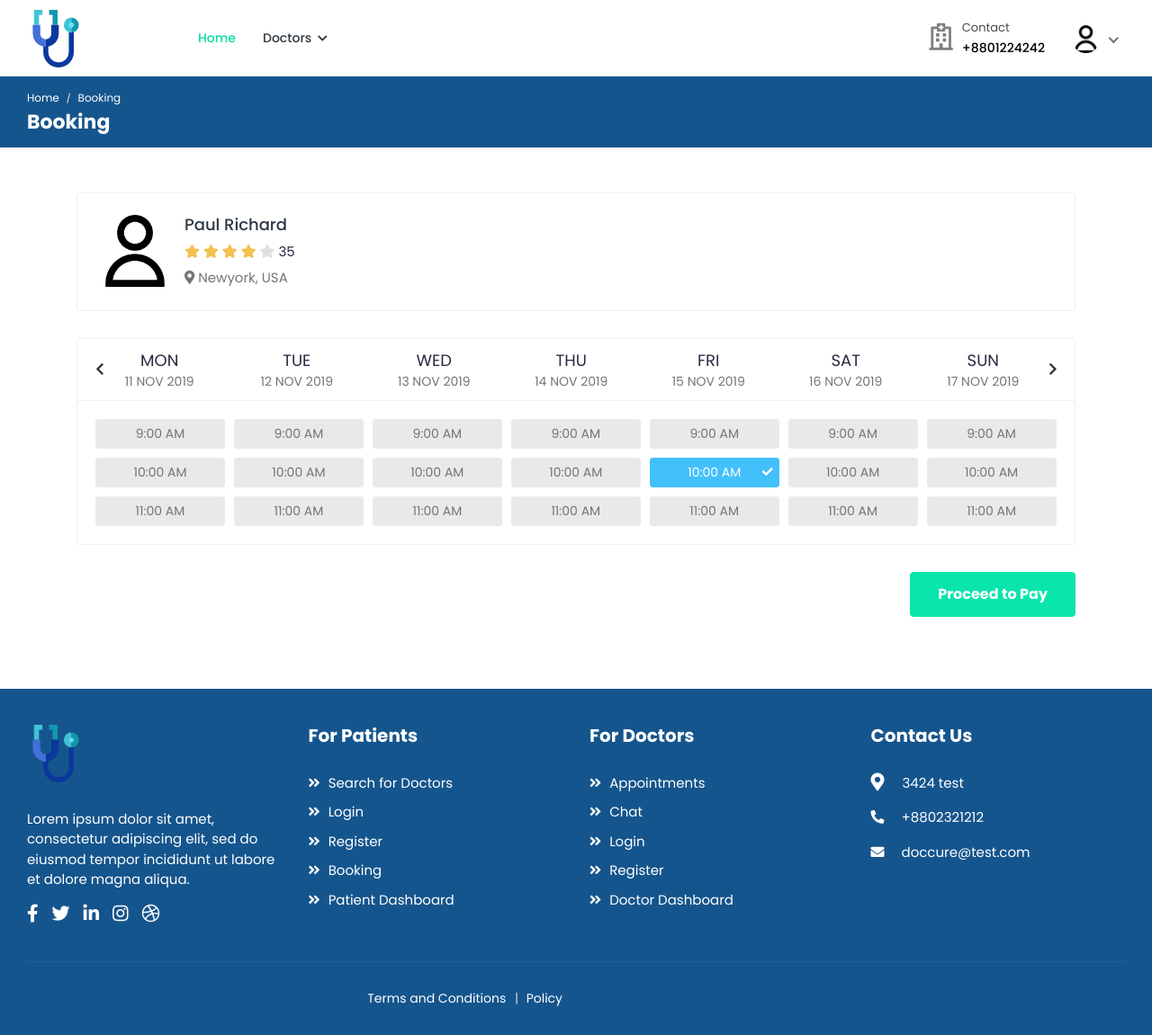
After one commit to manjurulhoque/doccure, a Django app: a page that uses templates/bookings/booking.html in a window 1280 px wide. The commit adds this page. Shown: the whole page at 90% size. Run offline with Django 3.2, Linux system fonts and the light colour scheme; a user stored in the database is signed in; data comes from the database, SQL or seed files in the repository; both versions use the stored data as it was after the commit; some libraries are stand-ins or nearby versions.

Commit message:
Booking template

```diff
--- /dev/null
+++ b/bookings/urls.py
@@ -0,0 +1,9 @@
+from django.urls import path
+
+from .views import BookingTemplateView
+
+app_name = "bookings"
+
+urlpatterns = [
+    path('doctor/<slug:username>', BookingTemplateView.as_view(), name="doctor-booking-view"),
+]
--- a/bookings/views.py
+++ b/bookings/views.py
@@ -1,3 +1,18 @@
 from django.shortcuts import render
+from django.views.generic import TemplateView
+from django.http import HttpResponse, HttpRequest, Http404
 
-# Create your views here.
+from accounts.models import User
+
+from mixins.custom_mixins import PatientRequiredMixin
+
+
+class BookingTemplateView(PatientRequiredMixin, TemplateView):
+    template_name = "bookings/booking.html"
+
+    def get(self, request: HttpRequest, *args, **kwargs):
+        try:
+            doctor = User.objects.get(username=kwargs['username'])
+        except User.DoesNotExist:
+            raise Http404
+        return render(request, self.template_name, {"doctor": doctor})
--- a/doccure/urls.py
+++ b/doccure/urls.py
@@ -14,6 +14,7 @@ urlpatterns = [
     path('accounts/', include("accounts.urls")),
     path('patients/', include("patients.urls")),
     path('doctors/', include("doctors.urls")),
+    path('bookings/', include("bookings.urls")),
     path('', include("core.urls")),
 
     path('__debug__/', include(debug_toolbar.urls)),
--- /dev/null
+++ b/templates/bookings/booking.html
@@ -0,0 +1,229 @@
+{% extends 'base.html' %}
+
+{% load static %}
+
+{% block content %}
+
+    <!-- Breadcrumb -->
+    <div class="breadcrumb-bar">
+        <div class="container-fluid">
+            <div class="row align-items-center">
+                <div class="col-md-12 col-12">
+                    <nav aria-label="breadcrumb" class="page-breadcrumb">
+                        <ol class="breadcrumb">
+                            <li class="breadcrumb-item"><a href="index-2.html">Home</a></li>
+                            <li class="breadcrumb-item active" aria-current="page">Booking</li>
+                        </ol>
+                    </nav>
+                    <h2 class="breadcrumb-title">Booking</h2>
+                </div>
+            </div>
+        </div>
+    </div>
+    <!-- /Breadcrumb -->
+
+    <!-- Page Content -->
+    <div class="content">
+        <div class="container">
+
+            <div class="row">
+                <div class="col-12">
+
+                    <div class="card">
+                        <div class="card-body">
+                            <div class="booking-doc-info">
+                                <a href="{% url 'doctors:doctor-profile' doctor.username %}" class="booking-doc-img">
+                                    <img src="{{ doctor.profile.image }}" alt="User Image">
+                                </a>
+                                <div class="booking-info">
+                                    <h4><a href="{% url 'doctors:doctor-profile' doctor.username %}">{{ doctor.get_full_name }}</a></h4>
+                                    <div class="rating">
+                                        <i class="fas fa-star filled"></i>
+                                        <i class="fas fa-star filled"></i>
+                                        <i class="fas fa-star filled"></i>
+                                        <i class="fas fa-star filled"></i>
+                                        <i class="fas fa-star"></i>
+                                        <span class="d-inline-block average-rating">35</span>
+                                    </div>
+                                    <p class="text-muted mb-0"><i class="fas fa-map-marker-alt"></i> Newyork, USA</p>
+                                </div>
+                            </div>
+                        </div>
+                    </div>
+
+                    <!-- Schedule Widget -->
+                    <div class="card booking-schedule schedule-widget">
+
+                        <!-- Schedule Header -->
+                        <div class="schedule-header">
+                            <div class="row">
+                                <div class="col-md-12">
+
+                                    <!-- Day Slot -->
+                                    <div class="day-slot">
+                                        <ul>
+                                            <li class="left-arrow">
+                                                <a href="#">
+                                                    <i class="fa fa-chevron-left"></i>
+                                                </a>
+                                            </li>
+                                            <li>
+                                                <span>Mon</span>
+                                                <span class="slot-date">11 Nov <small
+                                                        class="slot-year">2019</small></span>
+                                            </li>
+                                            <li>
+                                                <span>Tue</span>
+                                                <span class="slot-date">12 Nov <small
+                                                        class="slot-year">2019</small></span>
+                                            </li>
+                                            <li>
+                                                <span>Wed</span>
+                                                <span class="slot-date">13 Nov <small
+                                                        class="slot-year">2019</small></span>
+                                            </li>
+                                            <li>
+                                                <span>Thu</span>
+                                                <span class="slot-date">14 Nov <small
+                                                        class="slot-year">2019</small></span>
+                                            </li>
+                                            <li>
+                                                <span>Fri</span>
+                                                <span class="slot-date">15 Nov <small
+                                                        class="slot-year">2019</small></span>
+                                            </li>
+                                            <li>
+                                                <span>Sat</span>
+                                                <span class="slot-date">16 Nov <small
+                                                        class="slot-year">2019</small></span>
+                                            </li>
+                                            <li>
+                                                <span>Sun</span>
+                                                <span class="slot-date">17 Nov <small
+                                                        class="slot-year">2019</small></span>
+                                            </li>
+                                            <li class="right-arrow">
+                                                <a href="#">
+                                                    <i class="fa fa-chevron-right"></i>
+                                                </a>
+                                            </li>
+                                        </ul>
+                                    </div>
+                                    <!-- /Day Slot -->
+
+                                </div>
+                            </div>
+                        </div>
+                        <!-- /Schedule Header -->
+
+                        <!-- Schedule Content -->
+                        <div class="schedule-cont">
+                            <div class="row">
+                                <div class="col-md-12">
+
+                                    <!-- Time Slot -->
+                                    <div class="time-slot">
+                                        <ul class="clearfix">
+                                            <li>
+                                                <a class="timing" href="#">
+                                                    <span>9:00</span> <span>AM</span>
+                                                </a>
+                                                <a class="timing" href="#">
+                                                    <span>10:00</span> <span>AM</span>
+                                                </a>
+                                                <a class="timing" href="#">
+                                                    <span>11:00</span> <span>AM</span>
+                                                </a>
+                                            </li>
+                                            <li>
+                                                <a class="timing" href="#">
+                                                    <span>9:00</span> <span>AM</span>
+                                                </a>
+                                                <a class="timing" href="#">
+                                                    <span>10:00</span> <span>AM</span>
+                                                </a>
+                                                <a class="timing" href="#">
+                                                    <span>11:00</span> <span>AM</span>
+                                                </a>
+                                            </li>
+                                            <li>
+                                                <a class="timing" href="#">
+                                                    <span>9:00</span> <span>AM</span>
+                                                </a>
+                                                <a class="timing" href="#">
+                                                    <span>10:00</span> <span>AM</span>
+                                                </a>
+                                                <a class="timing" href="#">
+                                                    <span>11:00</span> <span>AM</span>
+                                                </a>
+                                            </li>
+                                            <li>
+                                                <a class="timing" href="#">
+                                                    <span>9:00</span> <span>AM</span>
+                                                </a>
+                                                <a class="timing" href="#">
+                                                    <span>10:00</span> <span>AM</span>
+                                                </a>
+                                                <a class="timing" href="#">
+                                                    <span>11:00</span> <span>AM</span>
+                                                </a>
+                                            </li>
+                                            <li>
+                                                <a class="timing" href="#">
+                                                    <span>9:00</span> <span>AM</span>
+                                                </a>
+                                                <a class="timing selected" href="#">
+                                                    <span>10:00</span> <span>AM</span>
+                                                </a>
+                                                <a class="timing" href="#">
+                                                    <span>11:00</span> <span>AM</span>
+                                                </a>
+                                            </li>
+                                            <li>
+                                                <a class="timing" href="#">
+                                                    <span>9:00</span> <span>AM</span>
+                                                </a>
+                                                <a class="timing" href="#">
+                                                    <span>10:00</span> <span>AM</span>
+                                                </a>
+                                                <a class="timing" href="#">
+                                                    <span>11:00</span> <span>AM</span>
+                                                </a>
+                                            </li>
+                                            <li>
+                                                <a class="timing" href="#">
+                                                    <span>9:00</span> <span>AM</span>
+                                                </a>
+                                                <a class="timing" href="#">
+                                                    <span>10:00</span> <span>AM</span>
+                                                </a>
+                                                <a class="timing" href="#">
+                                                    <span>11:00</span> <span>AM</span>
+                                                </a>
+                                            </li>
+                                        </ul>
+                                    </div>
+                                    <!-- /Time Slot -->
+
+                                </div>
+                            </div>
+                        </div>
+                        <!-- /Schedule Content -->
+
+                    </div>
+                    <!-- /Schedule Widget -->
+
+                    <!-- Submit Section -->
+                    <div class="submit-section proceed-btn text-right">
+                        <a href="checkout.html" class="btn btn-primary submit-btn">Proceed to Pay</a>
+                    </div>
+                    <!-- /Submit Section -->
+
+                </div>
+            </div>
+        </div>
+
+    </div>
+    <!-- /Page Content -->
+
+{% endblock %}
--- a/templates/home.html
+++ b/templates/home.html
@@ -165,7 +165,7 @@
                                             <a href="{% url 'doctors:doctor-profile' doctor.username %}" class="btn view-btn">View Profile</a>
                                         </div>
                                         <div class="col-6">
-                                            <a href="booking.html" class="btn book-btn">Book Now</a>
+                                            <a href="{% url 'bookings:doctor-booking-view' doctor.username %}" class="btn book-btn">Book Now</a>
                                         </div>
                                     </div>
                                 </div>
```
Also changed, not shown: db.sqlite3.
